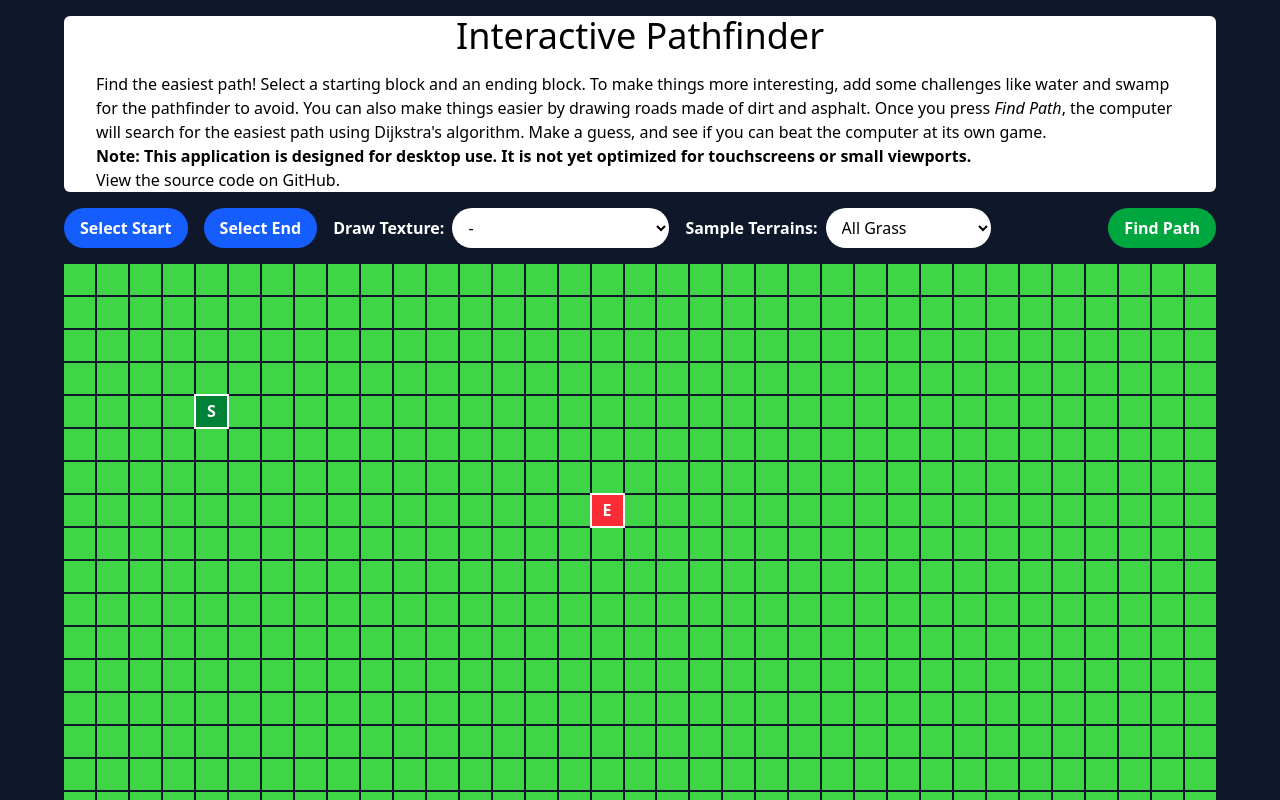
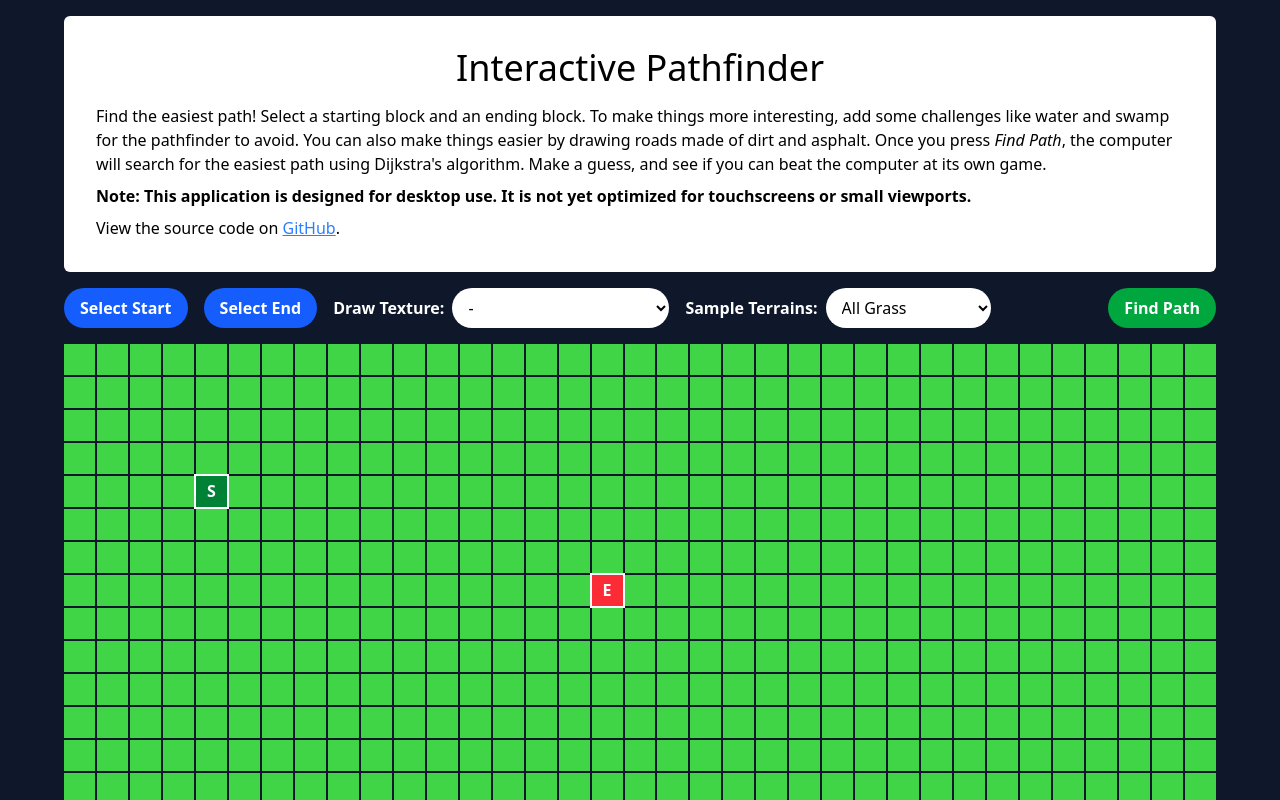
Before and after one commit to shanemcfadden/interactive-pathfinder, a React (Vite) app: page / in a window 1280 px wide. Shown: the top 800 px of the page. Built offline with nearby package versions, Linux system fonts and the light colour scheme.

Commit message:
Refactor Description

```diff
--- /dev/null
+++ b/src/components/Card.tsx
@@ -0,0 +1,10 @@
+import type { PropsWithChildren } from "react";
+import { Margin } from "./Margin";
+
+export const Card = ({ children }: PropsWithChildren) => (
+  <Margin>
+    <div className="inline-block rounded-md px-8 bg-white text-black">
+      <Margin size="large">{children}</Margin>
+    </div>
+  </Margin>
+);
--- /dev/null
+++ b/src/components/Heading.tsx
@@ -0,0 +1,8 @@
+import type { PropsWithChildren } from "react";
+import { Margin } from "./Margin";
+
+export const Heading = ({ children }: PropsWithChildren) => (
+  <Margin>
+    <h1 className="text-center text-4xl">{children}</h1>
+  </Margin>
+);
--- /dev/null
+++ b/src/components/Link.tsx
@@ -0,0 +1,15 @@
+import type { PropsWithChildren } from "react";
+
+interface LinkProps {
+  href: string;
+}
+export const Link = ({ href, children }: PropsWithChildren<LinkProps>) => (
+  <a
+    className="text-blue-500 visited:text-purple-500 underline"
+    href={href}
+    rel="noreferrer"
+    target="_blank"
+  >
+    {children}
+  </a>
+);
--- /dev/null
+++ b/src/components/Margin.tsx
@@ -0,0 +1,21 @@
+import type { PropsWithChildren } from "react";
+
+interface MarginProps {
+  size?: "small" | "medium" | "large";
+}
+
+export const Margin = ({
+  children,
+  size = "medium",
+}: PropsWithChildren<MarginProps>) => (
+  <div className={MARGIN_SIZE_TO_CLASS_NAMES[size]}>{children}</div>
+);
+
+const MARGIN_SIZE_TO_CLASS_NAMES: Record<
+  NonNullable<MarginProps["size"]>,
+  string
+> = {
+  small: "my-2",
+  medium: "my-4",
+  large: "my-8",
+};
--- /dev/null
+++ b/src/components/Paragraph.tsx
@@ -0,0 +1,8 @@
+import type { PropsWithChildren } from "react";
+import { Margin } from "./Margin";
+
+export const Paragraph = ({ children }: PropsWithChildren) => (
+  <Margin size="small">
+    <p>{children}</p>
+  </Margin>
+);
--- a/src/settings/content.tsx
+++ b/src/settings/content.tsx
@@ -1,35 +1 @@
-import { type ReactNode } from "react";
-
-export const PAGE_HEADER = "Interactive Pathfinder";
-
-export const PAGE_DESCRIPTION: ReactNode = (
-  <>
-    <p>
-      Find the easiest path! Select a starting block and an ending block. To
-      make things more interesting, add some challenges like water and swamp for
-      the pathfinder to avoid. You can also make things easier by drawing roads
-      made of dirt and asphalt. Once you press <em>Find Path</em>, the computer
-      will search for the easiest path using Dijkstra's algorithm. Make a guess,
-      and see if you can beat the computer at its own game.
-    </p>
-    <p>
-      <strong>
-        Note: This application is designed for desktop use. It is not yet
-        optimized for touchscreens or small viewports.
-      </strong>
-    </p>
-    <p>
-      View the source code on{" "}
-      <a
-        target="_blank"
-        rel="noreferrer"
-        href="https://github.com/shanemcfadden/interactive-pathfinder"
-      >
-        GitHub
-      </a>
-      .
-    </p>
-  </>
-);
-
 export const MODAL_HEADER = "There are no possible paths!";
--- a/src/views/App.tsx
+++ b/src/views/App.tsx
@@ -2,28 +2,29 @@ import { useState } from "react";
 import Dashboard from "./Dashboard";
 import GridView from "./GridView";
 import Modal from "../components/Modal";
-import {
-  MODAL_HEADER,
-  PAGE_DESCRIPTION,
-  PAGE_HEADER,
-} from "../settings/content";
+import { MODAL_HEADER } from "../settings/content";
+import { usePathFindingDispatchContext } from "../contexts/PathFindingContext";
+import { Description } from "./Description";
 
 function App() {
   const [modalIsOpen, setModalIsOpen] = useState(false);
+  const dispatchPath = usePathFindingDispatchContext();
 
   return (
     <div className="bg-slate-900 text-white">
       <div className="mx-auto max-w-6xl">
-        <div className="rounded-md my-4 px-8 bg-white text-black">
-          <h1 className="text-center my-4 text-4xl">{PAGE_HEADER}</h1>
-          {PAGE_DESCRIPTION}
-        </div>
+        <Description />
         <Dashboard setModalIsOpen={setModalIsOpen} />
         <GridView />
       </div>
       {modalIsOpen && (
         <Modal
-          closeModalFunction={() => setModalIsOpen(false)}
+          closeModalFunction={() => {
+            dispatchPath({
+              type: "RESET_PATH",
+            });
+            setModalIsOpen(false);
+          }}
           title={MODAL_HEADER}
           confirmLabel={"Reset"}
         />
--- /dev/null
+++ b/src/views/Description.tsx
@@ -0,0 +1,31 @@
+import { Card } from "../components/Card";
+import { Heading } from "../components/Heading";
+import { Link } from "../components/Link";
+import { Paragraph } from "../components/Paragraph";
+
+export const Description = () => (
+  <Card>
+    <Heading>Interactive Pathfinder</Heading>
+    <Paragraph>
+      Find the easiest path! Select a starting block and an ending block. To
+      make things more interesting, add some challenges like water and swamp for
+      the pathfinder to avoid. You can also make things easier by drawing roads
+      made of dirt and asphalt. Once you press <em>Find Path</em>, the computer
+      will search for the easiest path using Dijkstra's algorithm. Make a guess,
+      and see if you can beat the computer at its own game.
+    </Paragraph>
+    <Paragraph>
+      <strong>
+        Note: This application is designed for desktop use. It is not yet
+        optimized for touchscreens or small viewports.
+      </strong>
+    </Paragraph>
+    <Paragraph>
+      View the source code on{" "}
+      <Link href="https://github.com/shanemcfadden/interactive-pathfinder">
+        GitHub
+      </Link>
+      .
+    </Paragraph>
+  </Card>
+);
```
